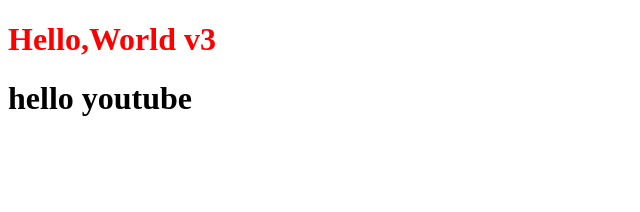
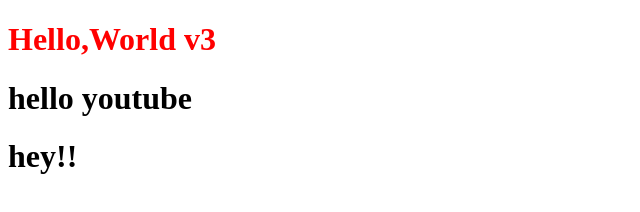
Before and after one commit to MrPxndBigCode/learn-git.V2, a plain HTML site: page index.html in a window 1280 px wide. Shown: the whole page, without its empty margins (0-640 px from the left). Drawn offline with Linux system fonts and the light colour scheme.

Commit message:
heygit add index.html

```diff
--- a/index.html
+++ b/index.html
@@ -9,5 +9,6 @@
 <body>
     <h1 class="title">Hello,World v3</h1>
     <h1>hello youtube</h1>
+    <h1>hey!!</h1>
 </body>
 </html>
```
